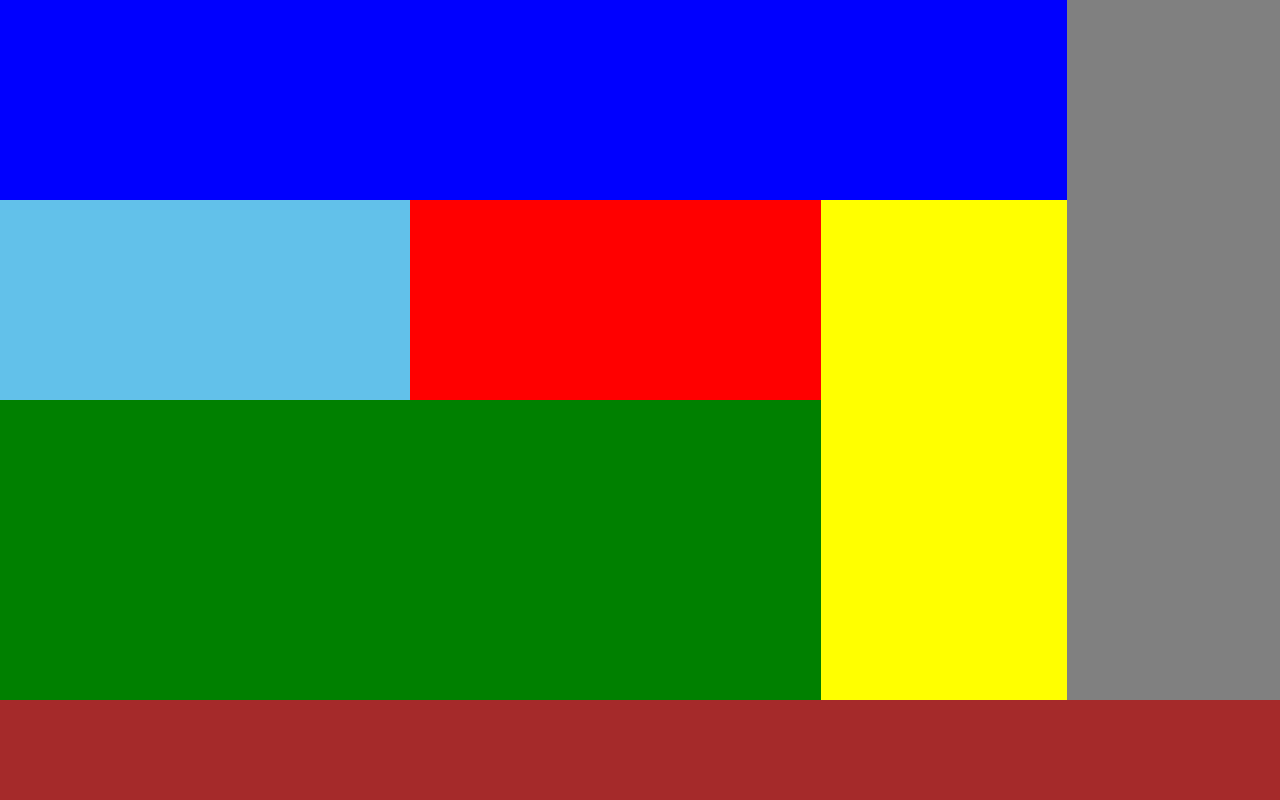
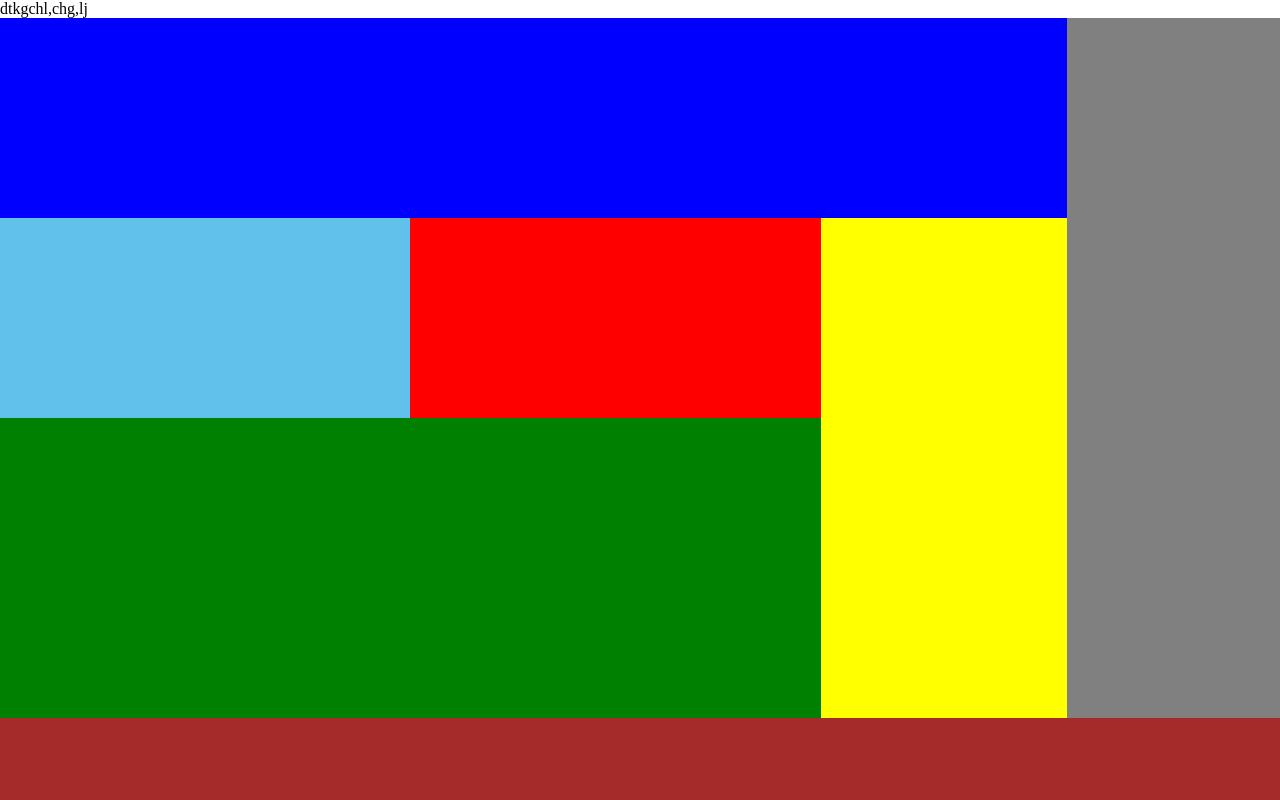
Before and after one commit to yuriy-zdorenko/newsgr.github.io, a plain HTML site: page index.html in a window 1280 px wide. Shown: the top 800 px of the page. Drawn offline with Linux system fonts and the light colour scheme.

Commit message:
Update index.html

```diff
--- a/index.html
+++ b/index.html
@@ -12,7 +12,7 @@
 </head>
 
 <body>
-
+<p>dtkgchl,chg,lj<p>
 <div class="flex-grey">
   <div style="width:100%;">
     <div class="blue"></div>
```
